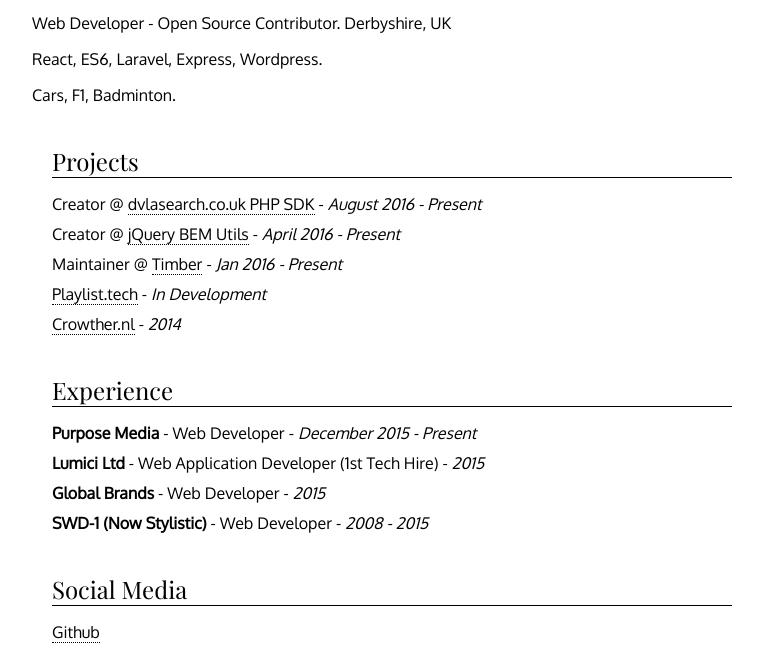
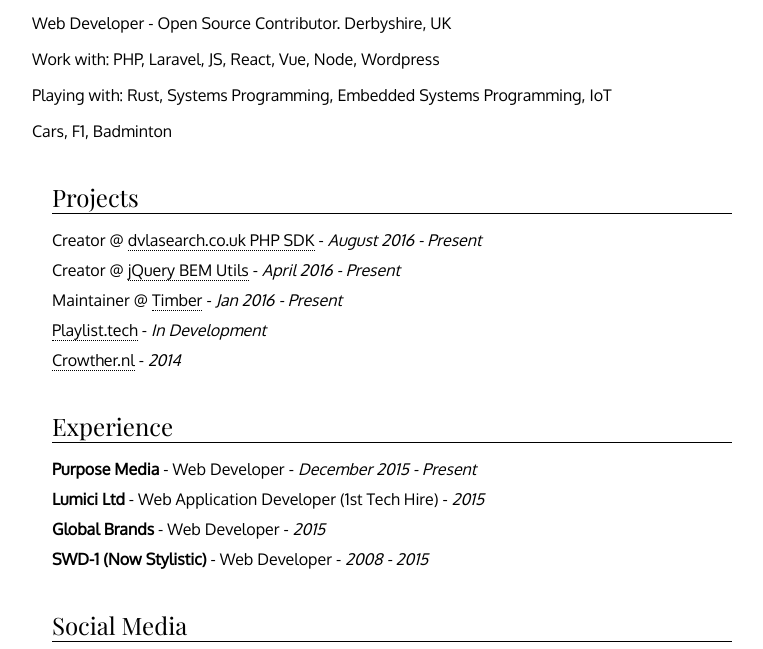
Before and after one commit to connorjburton/connorburton.com, a website: page public/index.html in a window 1280 px wide. Shown: the part 107-756 px from the top of the page, without its empty margins (28-791 px from the left). Drawn offline with nearby package versions, Linux system fonts and the light colour scheme.

Commit message:
Update index.html

```diff
--- a/public/index.html
+++ b/public/index.html
@@ -14,8 +14,9 @@
         <div class="wrap">
             <h1>Connor Burton</h1>
             <p>Web Developer - Open Source Contributor. Derbyshire, UK</p>
-            <p>React, ES6, Laravel, Express, Wordpress.</p>
-            <p>Cars, F1, Badminton.</p>
+            <p>Work with: PHP, Laravel, JS, React, Vue, Node, Wordpress</p>
+            <p>Playing with: Rust, Systems Programming, Embedded Systems Programming, IoT</p>
+            <p>Cars, F1, Badminton</p>
 
             <h2>Projects</h2>
 
```
